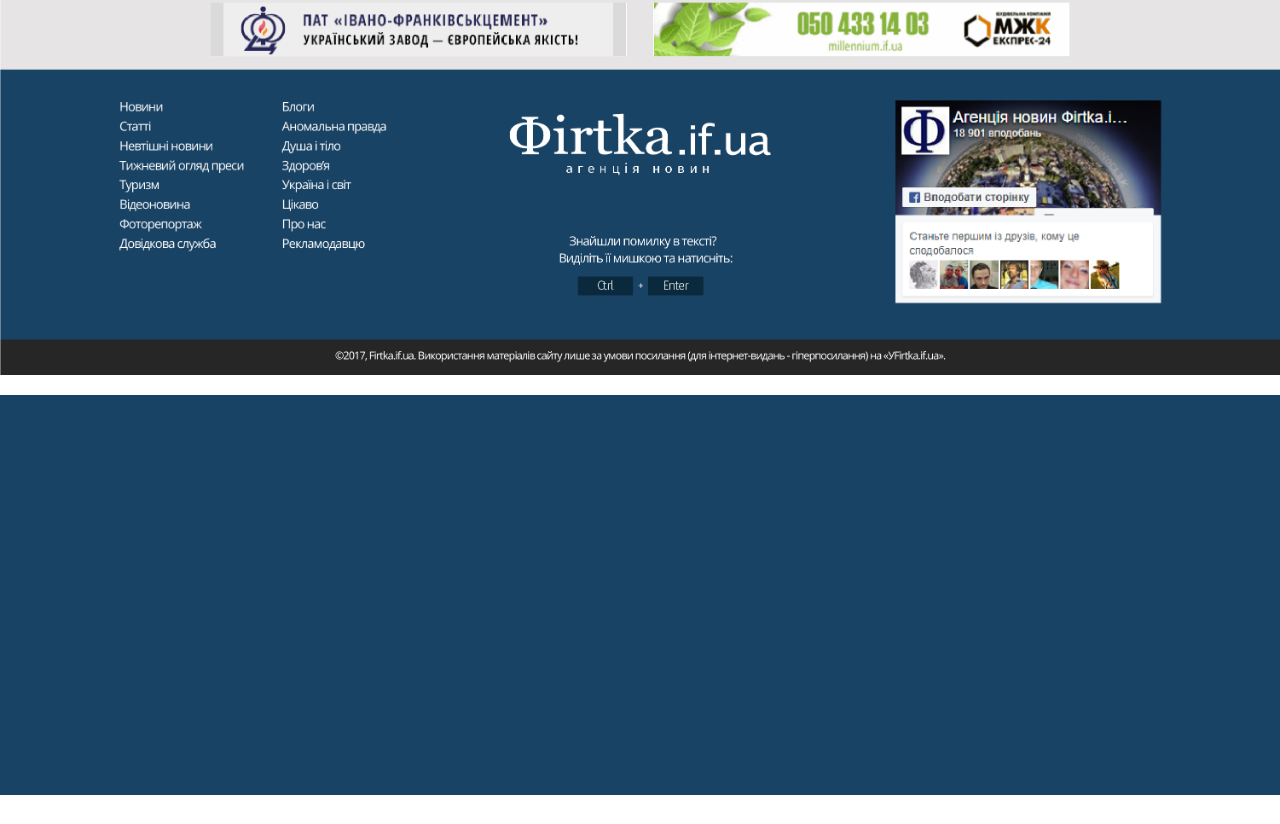
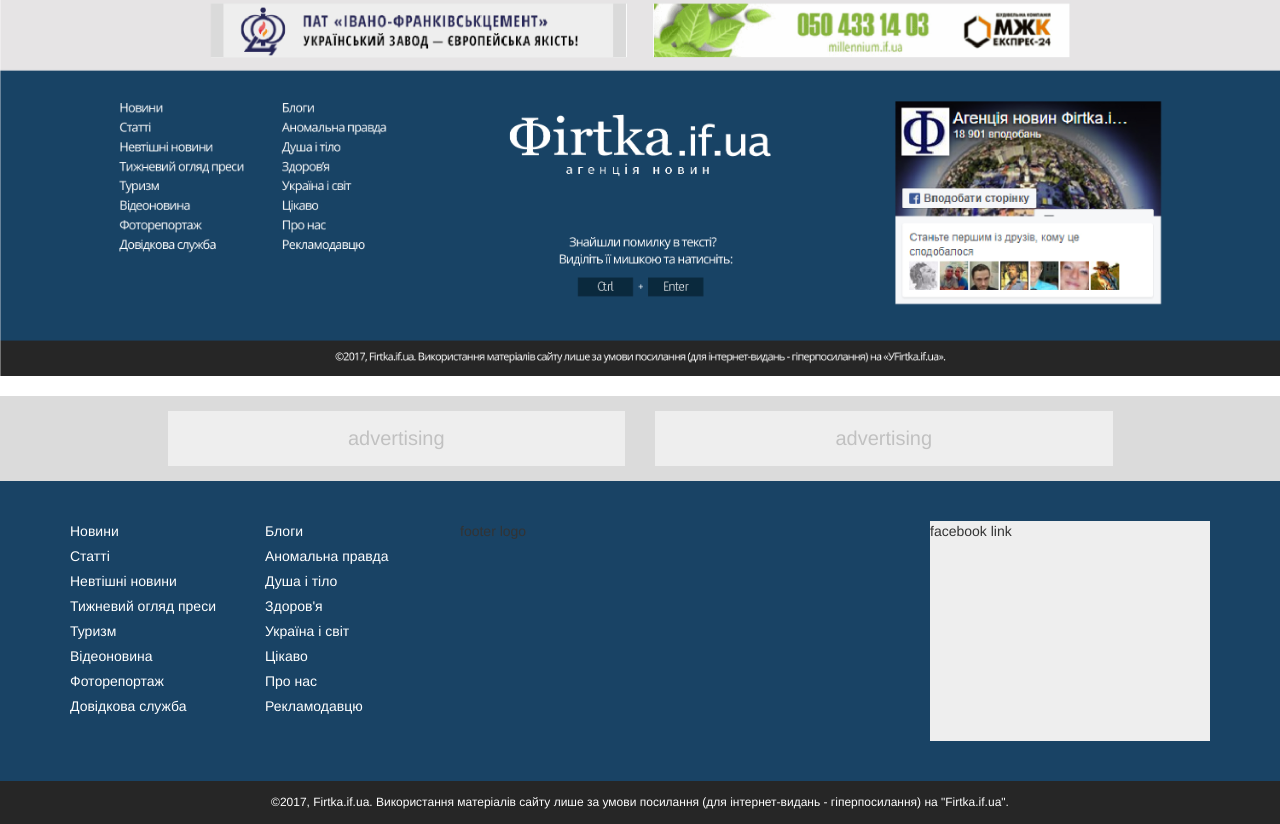
Before and after one commit to Kostyshyn/Test-task, a website: page app/index.html in a window 1280 px wide. Shown: the part 818-1642 px from the top of the page. Before the commit the page ends 1613 px from the top, so only its background shows below. Drawn offline with Linux system fonts and the light colour scheme.

Commit message:
beta 0.3

```diff
--- a/app/css/style.css
+++ b/app/css/style.css
@@ -47,6 +47,7 @@ header {
 	width: 100%;
 	background-color: #eee;
 	margin-top: 25px;
+	margin-bottom: 40px;
 	text-align: center;
 	line-height: 45px;
 	color: #c1c1c1;
@@ -154,7 +155,7 @@ header {
 	padding: 0px 0px;
 }
 .navbar-default .navbar-header {
-	border-bottom: 1px solid #dbdbdb;
+
 }
 .navbar-default .navbar-brand {
 	float: right;
@@ -162,9 +163,13 @@ header {
 	padding-right: 0px;
 	display: block;
 }
+.navbar-default .navbar-brand:hover {
+	color: #2d709d;
+}
 .navbar .navbar-collapse {
 	padding: 0px 0px;
 	border: none;
+	border-top: 1px solid #dbdbdb;
 	border-bottom: 1px solid #dbdbdb;
 }
 .navbar-toggle {
@@ -190,7 +195,7 @@ header {
 
 }
 .nav.navbar-nav.navigation-top>li>a {
-	padding: 10px 15px;
+	padding: 10px 10px;
 	color: #969696;
 	transition: .3s;
 }
@@ -215,12 +220,65 @@ header {
 }
 footer {
 	background-color: #194365;
-	height: 400px;
+	min-height: 410px;
+	height: auto;
+}
+.footer-top {
+	min-height: 85px;
+	height: auto;
+	background-color: #dbdbdb;
+	padding-bottom: 15px;
+}
+.footer-advertising {
+	height: 55px;
+	width: 100%;
+	background-color: #eee;
+	margin-top: 15px;
+	text-align: center;
+	line-height: 55px;
+	color: #c1c1c1;
+	font-size: 20px;
+}
+.footer-middle {
+	min-height: 285px;
+	height: auto;
+	padding: 20px;
+}
+.footer-site-map ul {
+	list-style-type: none;
+	margin: 0;
+	padding: 0;
+}
+.footer-site-map-link a {
+	display: inline-block;
+	height: 25px;
+	color: #fff;
+	font-size: 14px;
+}
+
+
+.footer-facebook-link {
+	width: 280px;
+	height: 220px;
+	background-color: #eee;
+}
+.footer-bottom {
+	background-color: #262626;
+}
+.footer-copyright {
+	min-height: 40px;
+	height: auto;
+	color: #fff;
+	font-size: 12px;
+	padding: 13px 0px;
 }
 
 @media (min-width: 768px) {
 	.header-top {
 		display: block;
+	}
+	.header-middle-advertising {
+		margin-bottom: 25px;
 	}
 	.navbar-default .navbar-brand {
 		display: none;
@@ -241,4 +299,13 @@ footer {
 	.nav.navbar-nav.navigation-bottom {
 		font-size: 16px;
 	}
+	.hp-display-none {
+		display: block;
+	}
+	.footer-middle {
+		padding: 40px;
+	}
+	.footer-facebook-link {
+		float: right;
+	}
 }
--- a/app/index.html
+++ b/app/index.html
@@ -128,6 +128,79 @@
 		<img src="img/footer.png" alt="">
 	</div>
 	<footer>
+		<div class="footer-top">
+			<div class="container">
+				<div class="row">
+					<div class="col-lg-5 col-md-5 col-sm-12 col-xs-12 col-md-offset-1">
+						<div class="footer-advertising">
+							advertising
+						</div>
+					</div>
+					<div class="col-lg-5 col-md-5 col-sm-12 col-xs-12 hp-display-none">
+						<div class="footer-advertising">
+							advertising
+						</div>
+					</div>
+				</div>
+			</div>
+		</div>
+		<div class="footer-middle">
+			<div class="container">
+				<div class="row">
+					<div class="col-lg-4 col-md-4 col-sm-12">
+						<div class="footer-site-map hp-display-none">
+							<div class="row">
+								<div class="col-lg-6 col-md-6 col-sm-6">
+									<ul>
+										<li class="footer-site-map-link"><a href="#">Новини</a></li>
+										<li class="footer-site-map-link"><a href="#">Статті</a></li>
+										<li class="footer-site-map-link"><a href="#">Невтішні новини</a></li>
+										<li class="footer-site-map-link"><a href="#">Тижневий огляд преси</a></li>
+										<li class="footer-site-map-link"><a href="#">Туризм</a></li>
+										<li class="footer-site-map-link"><a href="#">Відеоновина</a></li>
+										<li class="footer-site-map-link"><a href="#">Фоторепортаж</a></li>
+										<li class="footer-site-map-link"><a href="#">Довідкова служба</a></li>
+									</ul>
+								</div>
+								<div class="col-lg-6 col-md-6 col-sm-6">
+									<ul>
+										<li class="footer-site-map-link"><a href="#">Блоги</a></li>
+										<li class="footer-site-map-link"><a href="#">Аномальна правда</a></li>
+										<li class="footer-site-map-link"><a href="#">Душа і тіло</a></li>
+										<li class="footer-site-map-link"><a href="#">Здоров'я</a></li>
+										<li class="footer-site-map-link"><a href="#">Україна і світ</a></li>
+										<li class="footer-site-map-link"><a href="#">Цікаво</a></li>
+										<li class="footer-site-map-link"><a href="#">Про нас</a></li>
+										<li class="footer-site-map-link"><a href="#">Рекламодавцю</a></li>
+									</ul>
+								</div>
+							</div>
+						</div>
+					</div>
+					<div class="col-lg-4 col-md-4 col-sm-12 col-xs-12">
+						<div class="footer-logo">
+							footer logo
+						</div>
+					</div>
+					<div class="col-lg-4 col-md-4 col-sm-12 col-xs-12">
+						<div class="footer-facebook-link">
+							facebook link
+						</div>
+					</div>
+				</div>
+			</div>
+		</div>
+		<div class="footer-bottom">
+			<div class="container">
+				<div class="row">
+					<div class="col-lg-12 col-md-12 col-sm-12 col-xs-12">
+						<div class="footer-copyright hp-text-center">
+							&copy2017, Firtka.if.ua. Використання матеріалів сайту лише за умови посилання (для інтернет-видань - гіперпосилання) на "Firtka.if.ua".
+						</div>
+					</div>
+				</div>
+			</div>
+		</div>
 
 	</footer>
 	<script src="bower/jquery/dist/jquery.min.js"></script>
```
